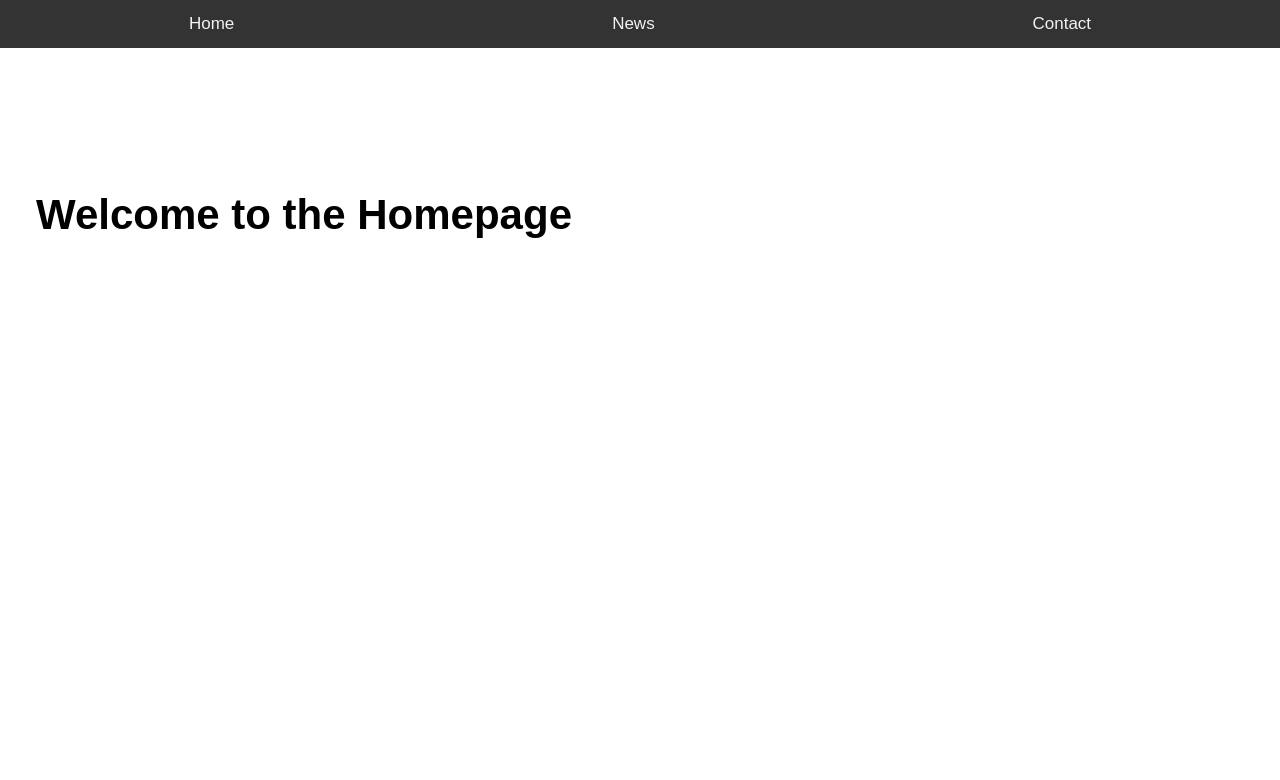
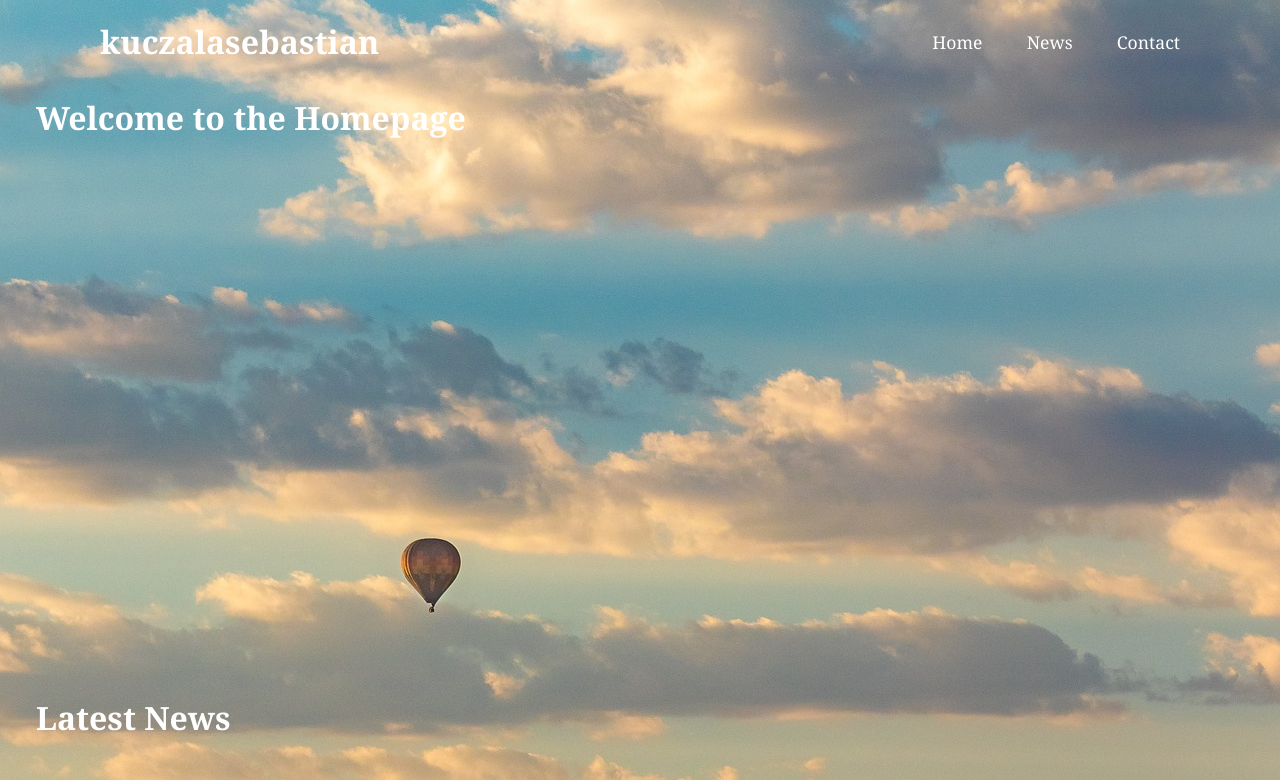
Before and after one commit to kuczalasebastian/T-OnePageMenuMove, a plain HTML site: page index.html in a window 1280 px wide. Shown: the top 780 px of the page. Drawn offline with Linux system fonts and the light colour scheme.

Commit message:
CSS - end version

```diff
--- a/index.html
+++ b/index.html
@@ -10,12 +10,11 @@
 </head>
 <body>
     <header>
-        <nav id="navbar">
-          <ul>
-            <li><a href="#home">Home</a></li>
-            <li><a href="#news">News</a></li>
-            <li><a href="#contact">Contact</a></li>
-          </ul>
+      <h2 class="logo">kuczalasebastian</h2>
+        <nav class="navigation">
+            <a href="#home">Home</a>
+            <a href="#news">News</a>
+            <a href="#contact">Contact</a>
         </nav>
       </header>
 
--- a/style.css
+++ b/style.css
@@ -1,49 +1,63 @@
+* {
+  margin: 0;
+  padding: 0;
+  box-sizing: border-box;
+  font-family: Cambria, Cochin, Georgia, Times, 'Times New Roman', serif;
+}
+
 body {
-    margin: 0;
-    font-size: 28px;
-    font-family: Arial, Helvetica, sans-serif;
+  display: flex;
+  min-height: 100vh;
+  background: url('hot-air-balloon.jpg') no-repeat;
+  background-size: cover;
+  background-position: center;
 }
 
 header {
-    height: 60px;
-  }
-
-#navbar {
-    background-color: #333;
-    position: fixed;
-    top: 0;
-    width: 100%;
-    overflow: hidden;
-  }
-
-#navbar ul {
-    margin: 0;
-    padding: 0;
-    list-style-type: none;
-    display: flex;
-    justify-content: space-around;
-    align-items: center;
-    height: 100%;
-  }
-
-#navbar a {
-  float: left;
-    display: block;
-    color: #f2f2f2;
-    text-align: center;
-    padding: 14px 16px;
-    text-decoration: none;
-    font-size: 17px;
+  position: fixed;
+  top: 0;
+  left: 0;
+  width: 100%;
+  padding: 20px 100px;
+  display: flex;
+  justify-content: space-between;
+  align-items: center;
+  z-index: 99;
 }
 
-#navbar a:hover {
-    background-color: #ddd;
-    color: black;
+.logo {
+  font-size: 2em;
+  color: #fff;
+  user-select: none;
 }
 
-#navbar a.active {
-    background-color: #04AA6D;
-    color: white;
+.navigation a {
+  position: relative;
+  font-size: 1.1em;
+  color: #fff;
+  text-decoration: none;
+  font-weight: 500;
+  margin-left: 40px;
+}
+
+.navigation a::after {
+  content: '';
+  position: absolute;
+  width: 100%;
+  left: 0;
+  bottom: -6px;
+  height: 3px;
+  background: #fff;
+  border-radius: 5px;
+  transform-origin: right;
+  transform: scaleX(0);
+  transition: transform .5s;
+
+}
+
+.navigation a:hover::after {
+  transform-origin: left;
+  transform: scaleX(1);
 }
 
 
@@ -56,3 +70,14 @@ section {
     height: 600px;
     padding: 20px;
   }
+
+
+  h1 {
+    font-size: 2em;
+    color: #fff;
+  }
+
+  h2 {
+    font-size: 2em;
+    color: #fff;
+  }
```
Also changed, not shown: hot-air-balloon.jpg (added).
